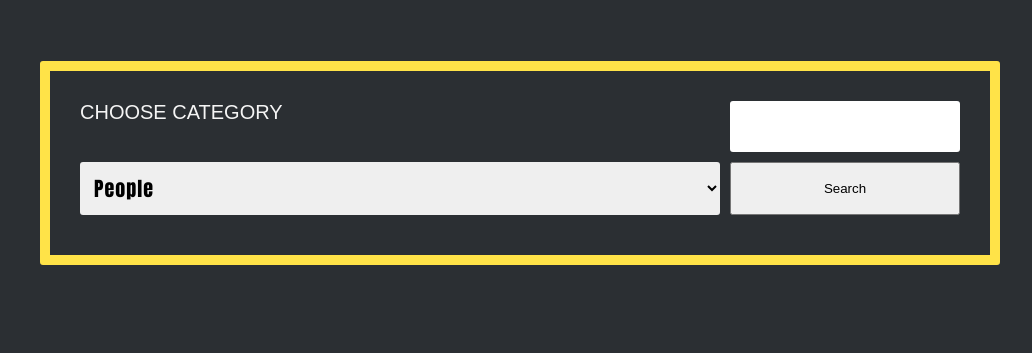
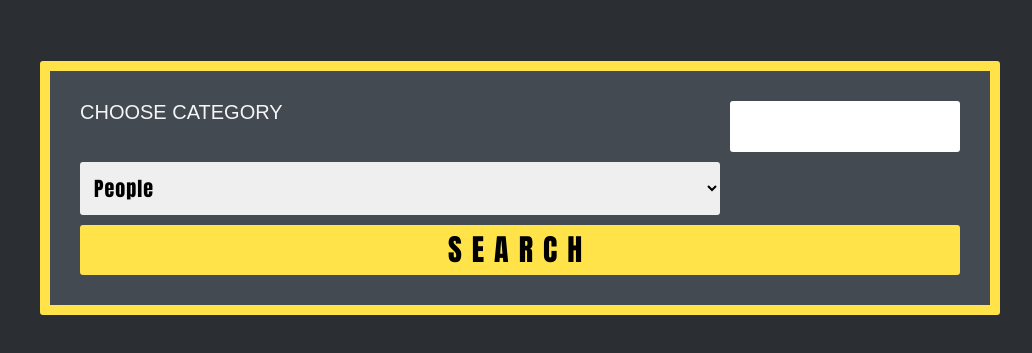
Before and after one commit to KP1976/Star-Wars-API, a website built with webpack: page index.html in a window 1280 px wide. Shown: the part 139-492 px from the top of the page, without its empty margins (120-1152 px from the left). Built offline with nearby package versions, Linux system fonts and the light colour scheme.

Commit message:
Style button in form + change styles in backgrounds

```diff
--- a/src/scss/style.scss
+++ b/src/scss/style.scss
@@ -2,6 +2,8 @@
 	--font-headers: 'Anton', sans-serif;
 	--font-color: #f5f5f5;
 	--font-title-color: #ffe348;
+	--background-color: #2b2f33;
+	--background-form-color: #444a52;
 
 	--radius: 0.3rem;
 }
@@ -17,7 +19,7 @@ html {
 }
 
 body {
-	background-color: #2b2f33;
+	background-color: var(--background-color);
 	color: var(--font-color);
 	margin: 0;
 	padding: 0;
@@ -43,6 +45,7 @@ body {
 }
 
 .form {
+	background: var(--background-form-color);
 	border: 1rem solid var(--font-title-color);
 	border-radius: var(--radius);
 	display: grid;
@@ -75,9 +78,28 @@ body {
 	border: none;
 	border-radius: var(--radius);
 	font-family: var(--font-headers);
+	font-size: 2rem;
 	letter-spacing: 0.1rem;
 	line-height: 0.5rem;
-	outline-color: var(--font-color);
+	outline-color: var(--font-title-color);
 	padding: 1rem;
-	font-size: 2rem;
 }
+
+.form__button {
+	background: var(--font-title-color);
+	border: none;
+	border-radius: var(--radius);
+	cursor: pointer;
+	font-family: var(--font-headers);
+	font-size: 3rem;
+	grid-column: 1 / -1;
+	letter-spacing: 1rem;
+	line-height: 1;
+	padding: 1rem;
+	text-transform: uppercase;
+	transition: transform 0.3s ease-in-out;
+
+	&:hover {
+		transform: scale(0.9);
+	}
+}
```
